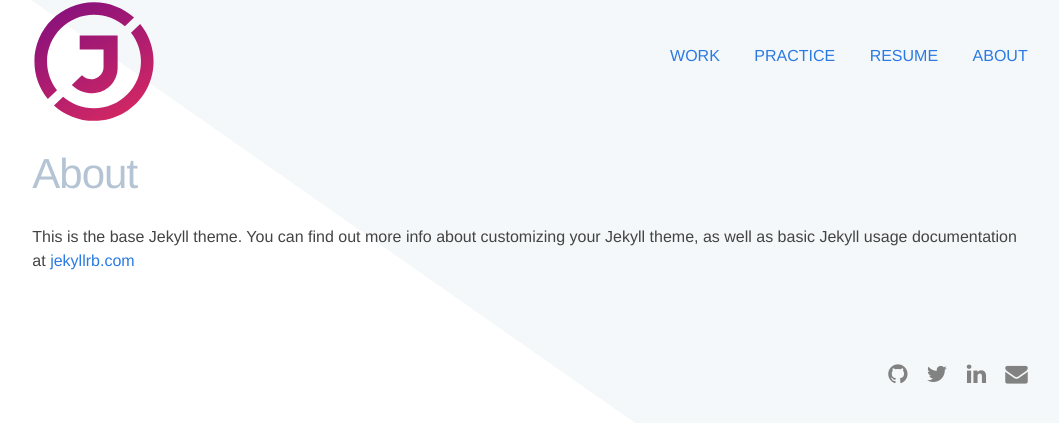
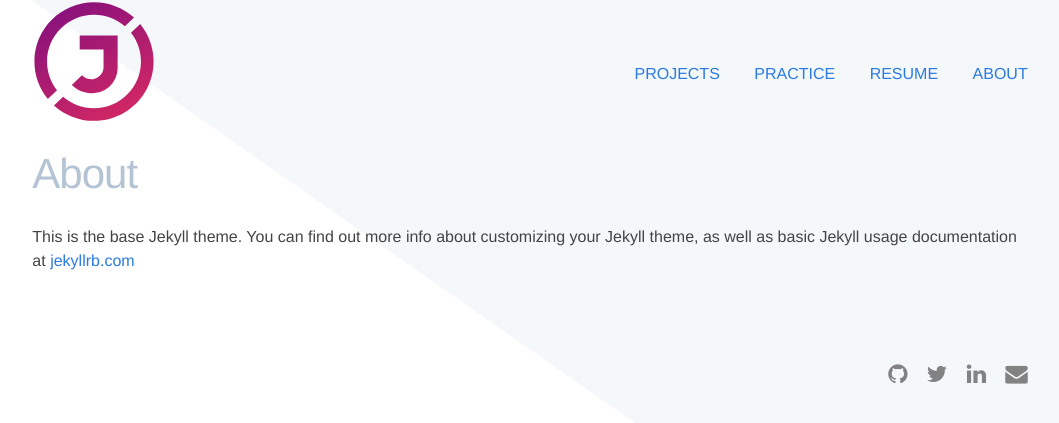
Before and after one commit to JMazzucco/Portfolio-Jekyll, a Jekyll site: the page built from 3-about.md, in a window 1280 px wide. Shown: the top 423 px of the page, without its empty margins (110-1169 px from the left). Built offline with Jekyll 4.4.1, drawn with Linux system fonts in a browser that asks for light colours; nearby versions of some CDN libraries.

Commit message:
Add 'Practice to the nav menu, and change 'Work' to 'Projects'

```diff
--- a/_includes/header.html
+++ b/_includes/header.html
@@ -2,7 +2,7 @@
 
   <nav class="nav-collapse">
     <ul>
-      <li><a href="{{ site.baseurl }}/">WORK</a></li>
+      <li><a href="{{ site.baseurl }}/">PROJECTS</a></li>
       <li><a href="{{ site.baseurl }}/">PRACTICE</a></li>
       <li><a href="{{ site.baseurl }}/">RESUME</a></li>
       <li><a href="{{ site.baseurl }}/about">ABOUT</a></li>
--- a/_sass/_layout.scss
+++ b/_sass/_layout.scss
@@ -101,20 +101,17 @@
 
 
 @include direction-context(right-to-left) {
-
     nav {
-        @include span-columns(5);
+        @include span-columns(7);
         @include shift(1);
 
         .menu-item {
-
             display: inline;
         }
     }
 
 
     @include media-query($on-tablet) {
-
         nav {
             @include span-columns(12);
             @include shift(0);
--- a/css/responsive-nav.css
+++ b/css/responsive-nav.css
@@ -16,7 +16,6 @@
 .js .nav-collapse {
   clip: rect(0 0 0 0);
   max-height: 0;
-  // background-color: white;
   position: absolute;
   display: block;
   overflow: hidden;
@@ -56,7 +55,6 @@
   .nav-collapse ul {
     text-align: right;
     margin-top: 9%;
-    margin-left: 15%;
   }
 
   .nav-collapse li {
```
